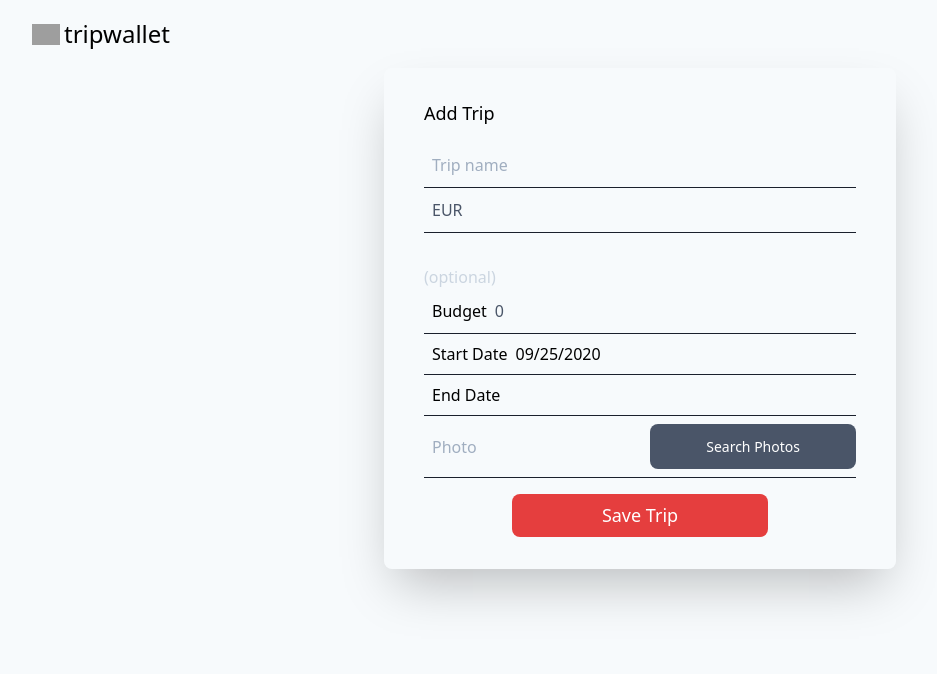
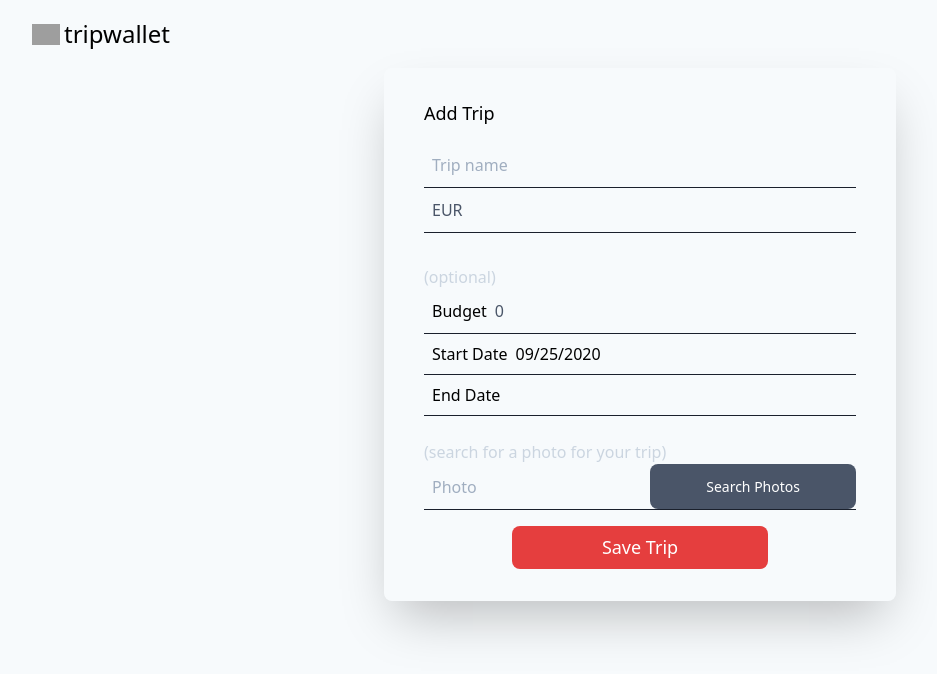
Before and after one commit to Bryan-LV/tripwallet-client, a React (Create React App) app: page /tripform in a window 1280 px wide. Shown: the top 674 px of the page, without its empty margins (0-937 px from the left). Built offline with nearby package versions, Linux system fonts and the light colour scheme; grey boxes are pictures that could not be loaded.

Commit message:
update trip placeholder image

```diff
--- a/src/components/containers/Trips.js
+++ b/src/components/containers/Trips.js
@@ -6,7 +6,7 @@ import * as dayjs from 'dayjs'
 import { FETCH_TRIPS } from '../../queries/trips'
 import { createDMYDate } from '../../utils/Dates'
 import { toTitleCase } from '../../utils/StringHelpers'
-import langkawi from '../../assets/media/langkawi.jpg'
+import placeholderImg from '../../assets/media/placeholder-trip-image.jpg'
 import pin from '../../assets/media/pin.svg'
 
 function Trips({ setTrip }) {
@@ -48,7 +48,7 @@ function Trips({ setTrip }) {
         return (
           <div className="rounded-lg bg-white max-w-sm m-auto mb-4 mt-3 shadow-lg lg:mx-4" key={trip._id} onClick={() => selectTrip(trip)}>
             <div>
-              <img className="rounded-t-lg object-cover object-center w-full h-64" src={trip.photo ? trip.photo : langkawi} />
+              <img className="rounded-t-lg object-cover object-center w-full h-64" src={trip.photo ? trip.photo : placeholderImg} />
             </div>
             <div className="p-6 rounded-b-lg">
               <h4 className="text-3xl font-semibold">{toTitleCase(trip.tripName)}</h4>
--- a/src/components/forms/TripForm.js
+++ b/src/components/forms/TripForm.js
@@ -142,9 +142,7 @@ function TripForm({ isTripEdit }) {
               {currencyCodes.map(currencyCode => <option key={currencyCode} value={currencyCode}>{currencyCode}</option>)}
             </Field>
           </div>
-          <div className="">
-            <p className="mx-10 text-gray-400">(optional)</p>
-          </div>
+          <p className="mx-10 text-gray-400">(optional)</p>
           <ErrorMessage name="foreignCurrency">{(errorMsg) => <p className="mx-10 text-red-700">{errorMsg}</p>}</ErrorMessage>
           <div className="flex items-center border-b border-b-2 border-gray-900 py-2 mx-10">
             <p className="text-md pl-2">Budget</p>
@@ -158,7 +156,8 @@ function TripForm({ isTripEdit }) {
             <label htmlFor="startDate" className="text-md px-2">End Date</label>
             <DatePickerField name="endDate" className="bg-transparent" />
           </div>
-          <div className="flex items-center border-b border-b-2 border-gray-900 py-2 mx-10">
+          <p className="mx-10 text-gray-400 pt-6">(search for a photo for your trip)</p>
+          <div className="flex items-center border-b border-b-2 border-gray-900 mx-10">
             <input type="text" name="photo" value={searchPhoto} onChange={(e) => setSearchPhoto(e.target.value)} placeholder="Photo" className="appearance-none bg-transparent border-none w-full text-gray-700 mr-3 py-1 px-2 leading-tight focus:outline-none" />
             <p className="py-3 text-sm w-full text-center bg-gray-700 text-white rounded-lg cursor-pointer" onClick={searchPexels}>Search Photos</p>
             {openPhotoModal && <PhotoSearchResults searchProp={searchProp} closeModal={closePhotoModal} setSelectedPhoto={setSelectedPhoto} />}
```
Also changed, not shown: src/assets/media/langkawi.jpg (deleted), src/assets/media/placeholder-trip-image.jpg (added).
